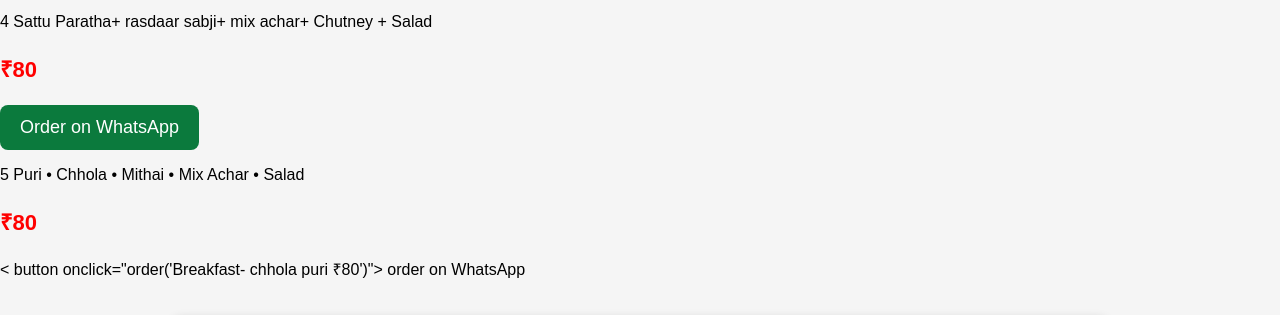
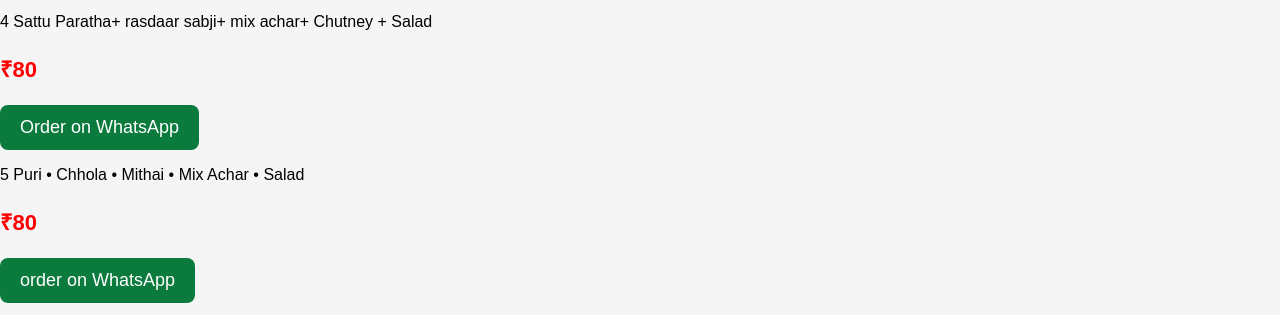
Before and after one commit to sapnasingh79304-del/Saurabh-mess, a plain HTML site: page index.html in a window 1280 px wide. Shown: the part 461-776 px from the top of the page. Drawn offline with Linux system fonts and the light colour scheme.

Commit message:
Update index.html

```diff
--- a/index.html
+++ b/index.html
@@ -88,9 +88,8 @@ Order on WhatsApp
   <p>5 Puri • Chhola • Mithai • Mix Achar • Salad
   </p>
   <p class="price">₹80</p>
-</section>
-< button onclick="order('Breakfast- chhola puri ₹80')">
- order on WhatsApp
+<button onclick="order('breakfast-chhola puri ₹80')">
+  order on WhatsApp
   </button>
 
 <br><br>
```
